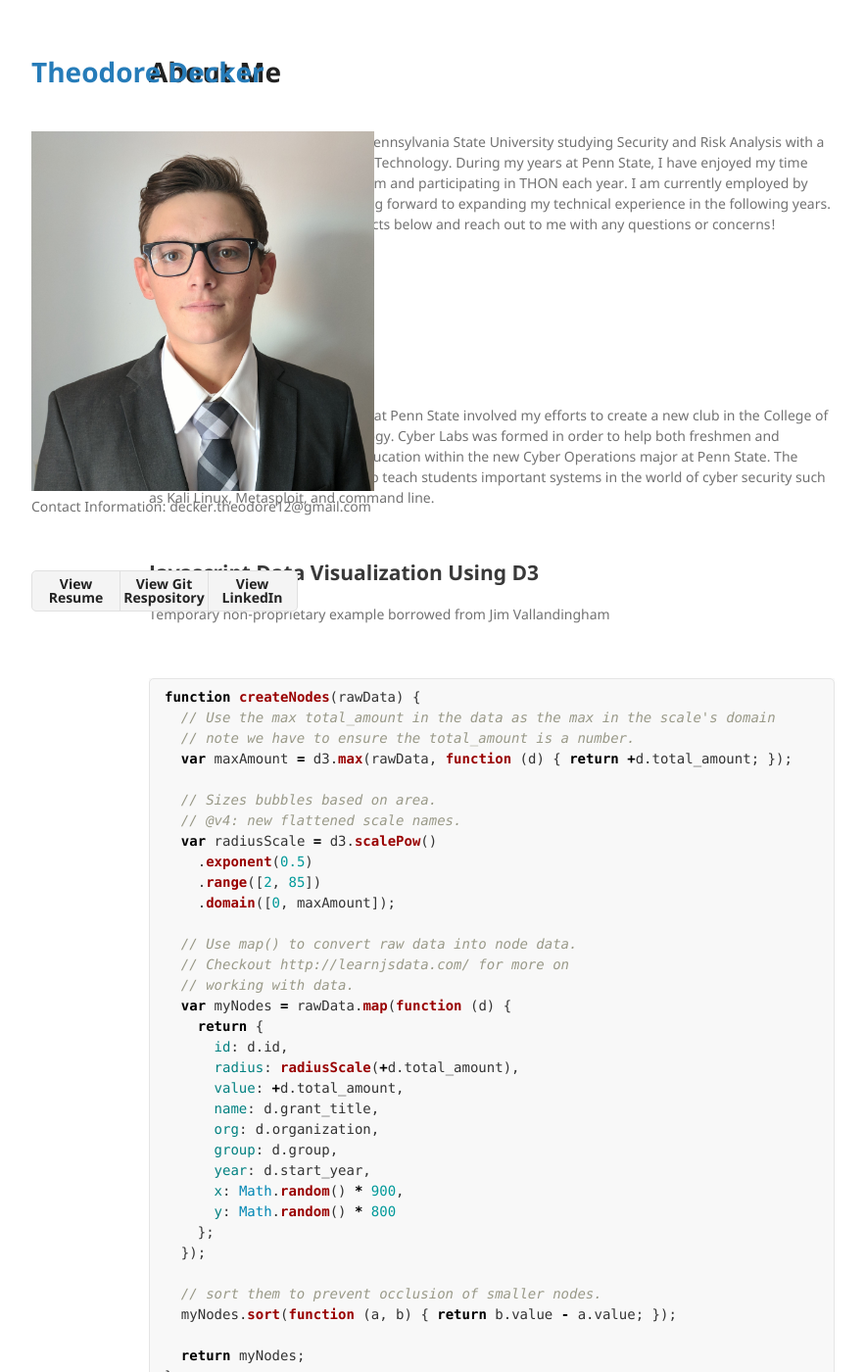
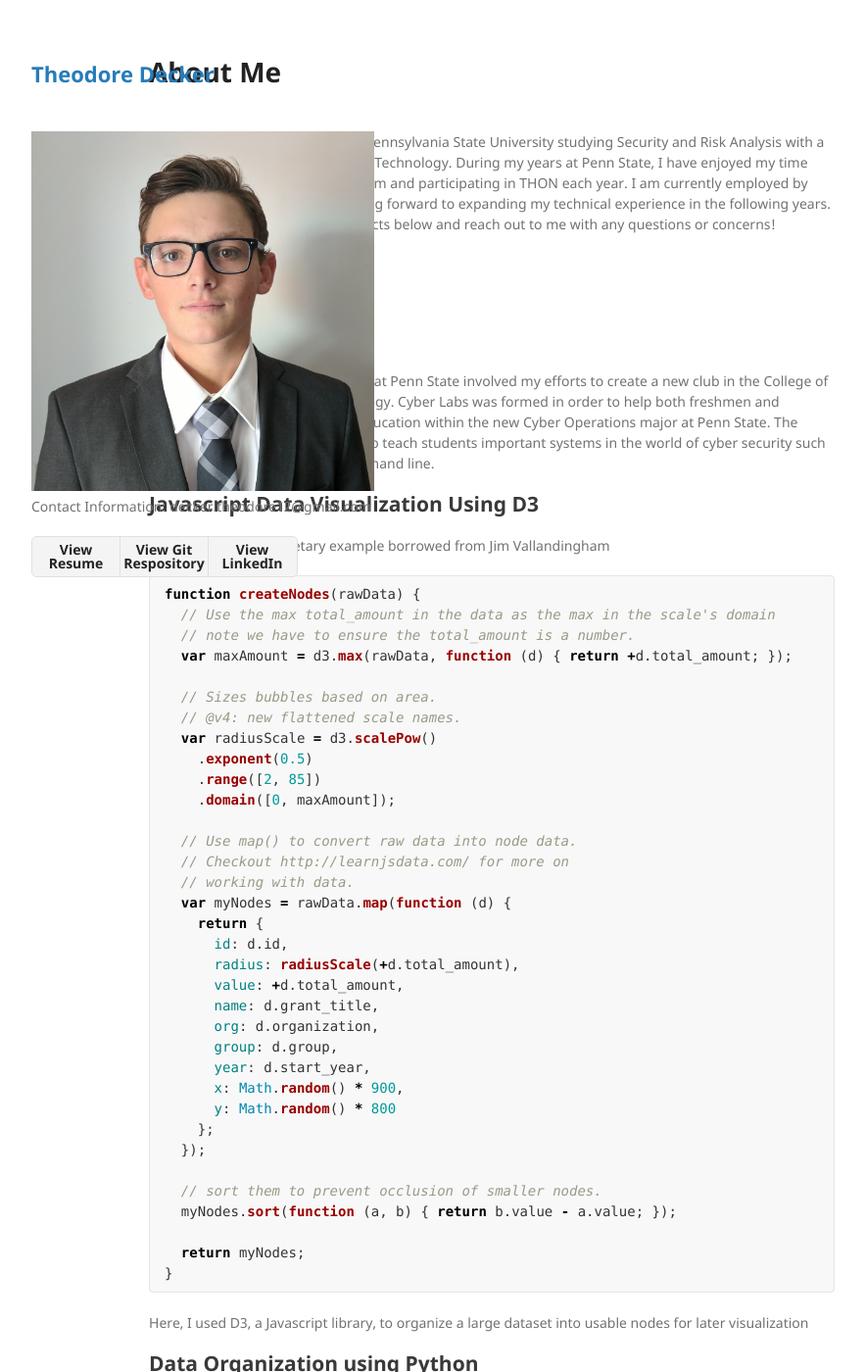
Before and after one commit to theodore-decker/theodore-decker.github.io, a Jekyll site: the page built from index.md, in a window 1280 px wide and 1400 px high. Shown: the whole window at 98% size, without its empty margins (218-1101 px from the left). Built offline with Jekyll 4.4.1, drawn with Linux system fonts in a browser that asks for light colours; our own code applies the rules of GitHub Pages for plain Markdown files.

Commit message:
Update CSS

```diff
--- a/_sass/jekyll-theme-minimal.scss
+++ b/_sass/jekyll-theme-minimal.scss
@@ -16,7 +16,6 @@ h1, h2, h3, h4, h5, h6 {
 
 p, ul, ol, table, pre, dl {
   margin:0 0 20px;
-  padding-bottom: 35px;
 }
 
 h1, h2, h3 {
@@ -38,6 +37,7 @@ h3, h4, h5, h6 {
 
 a {
   color:#267CB9;
+  font-size: 22px;
   text-decoration:none;
 }
 
@@ -178,6 +178,7 @@ section {
   width:700px;
   float:right;
   padding-bottom:50px;
+  padding-left: 75px;
 }
 
 small {
```
